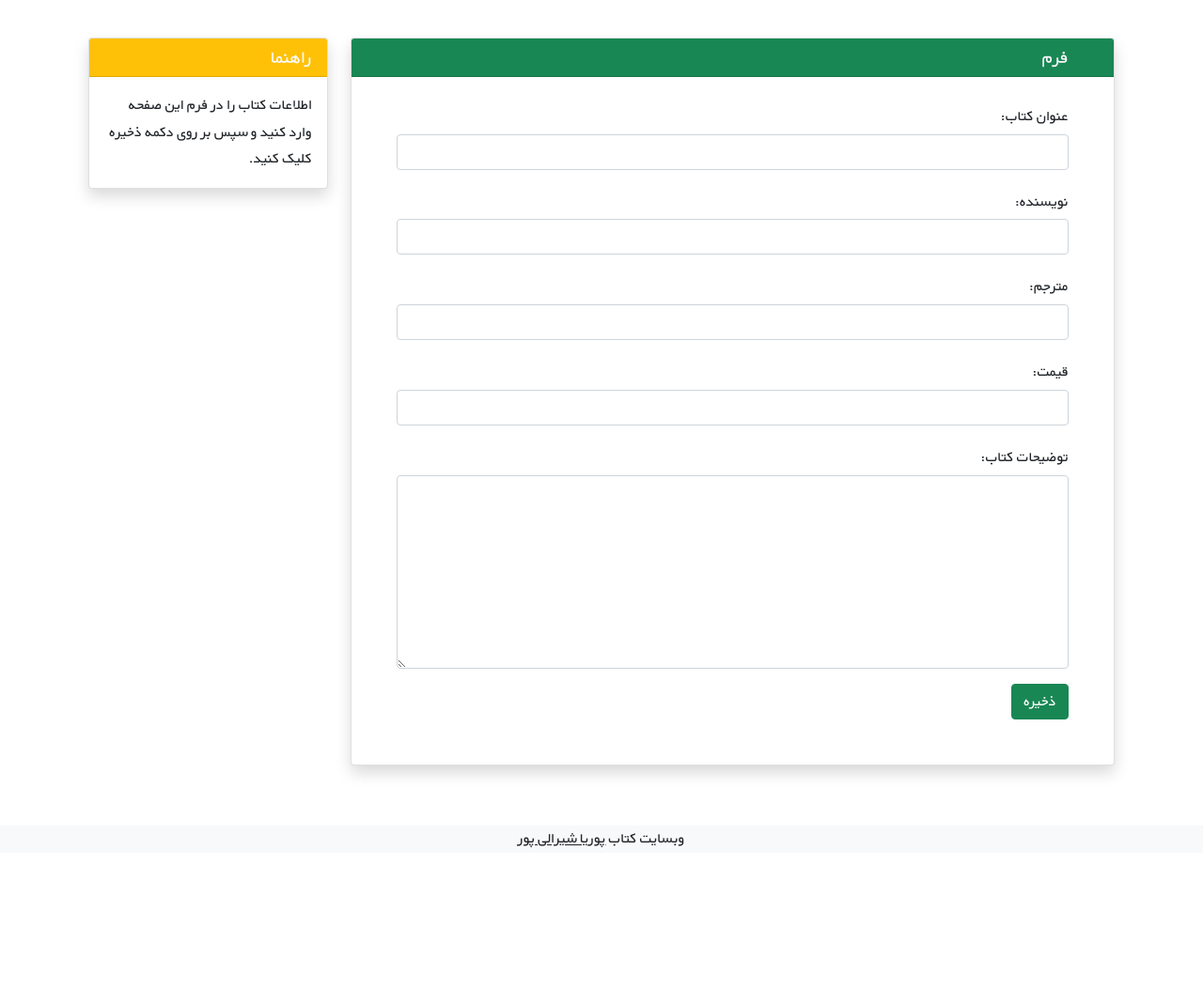
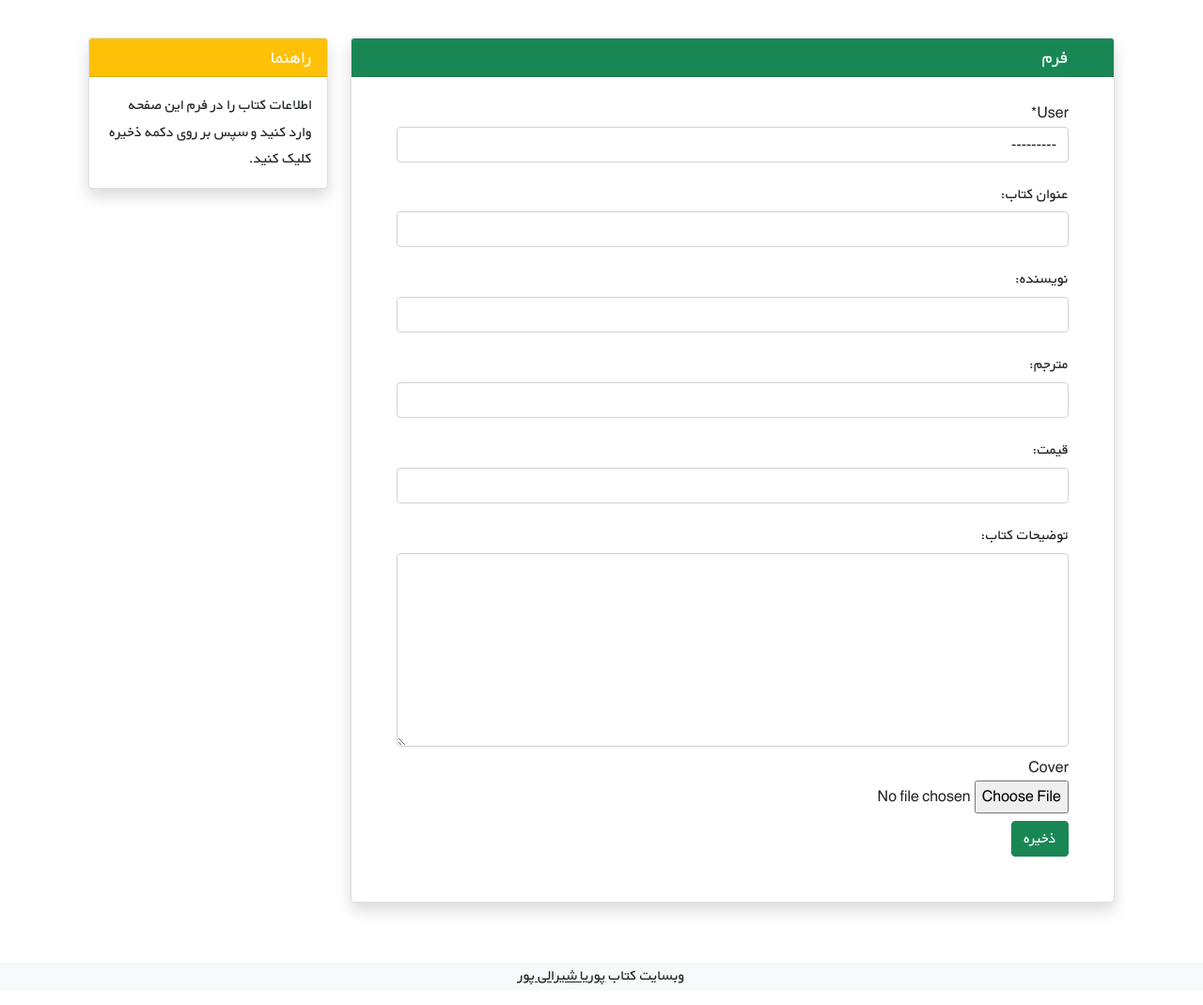
Before and after one commit to pouriashiralipour/book_shop, a Django app: page /books/new/ in a window 1280 px wide. Shown: the part 61-1131 px from the top of the page at 94% size. Before the commit the page ends 963 px from the top, so only its background shows below. Run offline with Django 4.2, Linux system fonts and the light colour scheme; a user stored in the database is signed in; data comes from the database, SQL or seed files in the repository; both versions use the stored data as it was after the commit; some libraries are stand-ins or nearby versions.

Commit message:
fix create view

```diff
--- a/books/templates/books/create_view.html
+++ b/books/templates/books/create_view.html
@@ -14,7 +14,9 @@
                 <div class="px-5 pt-3 pb-5">
                     <form method="POST" enctype="multipart/form-data">
                         {% csrf_token %}
-{#                        {{ form|crispy }}#}
+                        <div class="form-group py-2">
+                            {{ form.user|as_crispy_field }}
+                        </div>
                         <div class="form-group py-2">
                             <label class="py-1">عنوان کتاب:</label>
                             <input type="text" class="form-control" placeholder="" name="title">
@@ -34,6 +36,9 @@
                         <div class="form-group py-2">
                             <label class="py-1">توضیحات کتاب:</label>
                             <textarea class="form-control" name="content" rows="8" placeholder=""></textarea>
+                        </div>
+                        <div>
+                            {{ form.cover|as_crispy_field }}
                         </div>
                         <button type="submit" class="btn btn-success mt-2">ذخیره</button>
                     </form>
--- a/books/views.py
+++ b/books/views.py
@@ -37,7 +37,7 @@ def book_details_view(request, pk):
 
 class BookCreateView(LoginRequiredMixin, CreateView):
     model = Book
-    fields = ['title', 'author', 'translator', 'content', 'price', 'cover']
+    fields = ['user', 'title', 'author', 'translator', 'content', 'price', 'cover']
     template_name = 'books/create_view.html'
 
 
```
Also changed, not shown: accounts/migrations/0002_alter_customuser_age.py (added), books/migrations/0008_alter_comment_options_alter_book_author_and_more.py (added), books/migrations/0009_remove_book_user.py (added), books/migrations/0010_book_user.py (added), db.sqlite3, media/covers/125302_50943_normal.jpg (added), media/covers/1603_43358_normal.jpg (added), media/covers/65297_30367_normal.jpg (added), media/covers/85720_97025_normal.jpg (added), media/covers/85720_97025_normal_11frKi2.jpg (added), media/covers/85720_97025_normal_6gYlfbO.jpg (added), media/covers/85720_97025_normal_6sSN6sv.jpg (added), media/covers/85720_97025_normal_MAwi1Yi.jpg (added), media/covers/85720_97025_normal_XXDQRwo.jpg (added), 2 more files.
